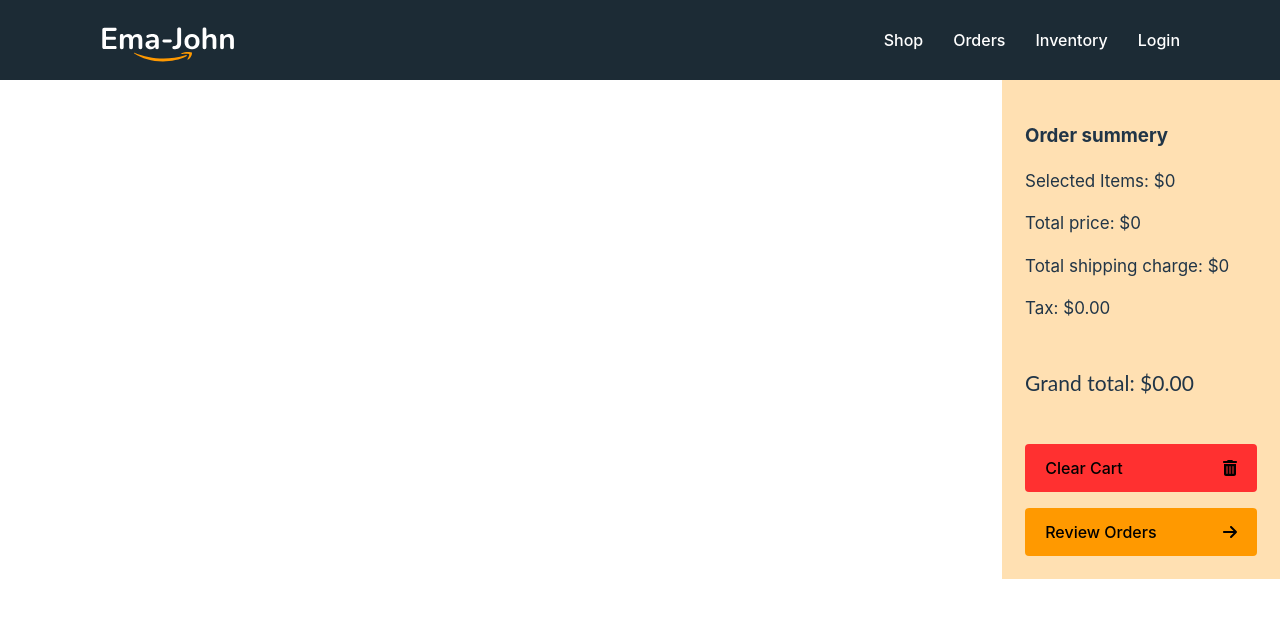
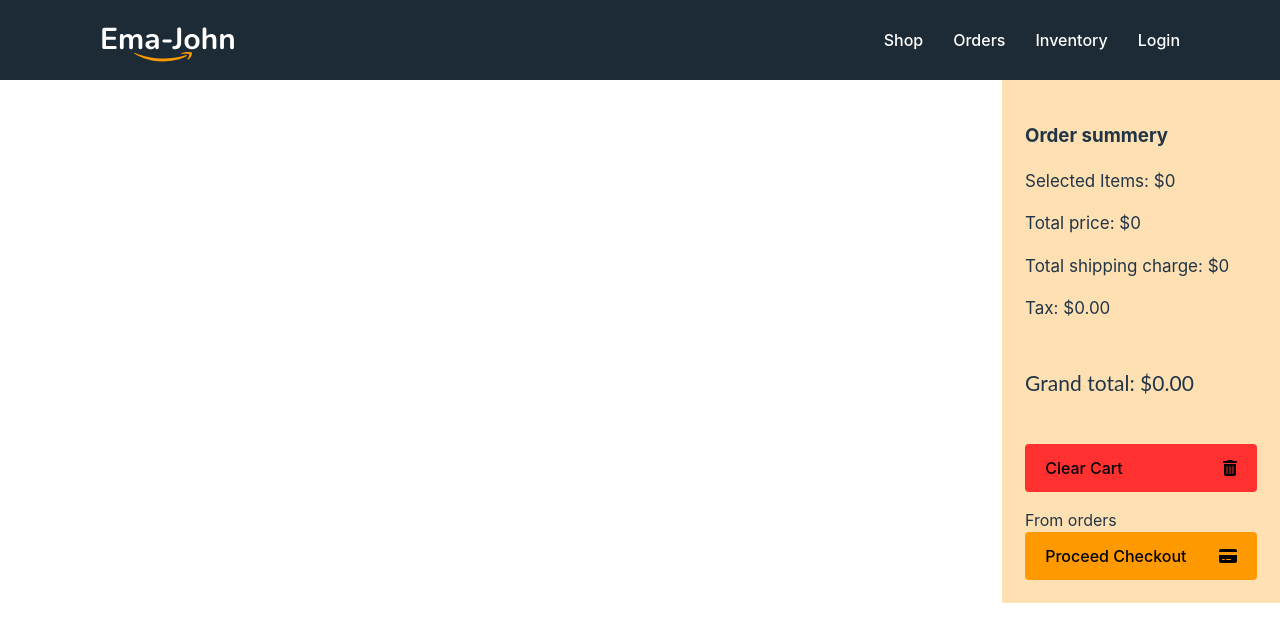
Before and after one commit to fxinfo24/amazon-firebase-auth, a React (Vite) app: page /orders in a window 1280 px wide. Shown: the top 642 px of the page. Built offline with nearby package versions, Linux system fonts and the light colour scheme.

Commit message:
Proceed checkout button working

```diff
--- a/src/Components/Cart/Cart.jsx
+++ b/src/Components/Cart/Cart.jsx
@@ -7,7 +7,10 @@ const Cart = (props) => {
   const basket = props.basket; //Option 1
   //    const {basket} = props;  //Option 2
   //    console.log(basket);
-  const clearCartHandler = props.clearCartHandler
+  const clearCartHandler = props.clearCartHandler;
+
+// Something special called 'children' used in Ln 45
+  const children = props.children;
 
   let total = 0;
   let shippingTotal = 0;
@@ -38,7 +41,8 @@ const Cart = (props) => {
       <p>Tax: ${tax.toFixed(2)}</p>
       <h6>Grand total: ${grandTotal.toFixed(2)}</h6>
       <button onClick={clearCartHandler} className="clearCartBtn">Clear Cart <span><FontAwesomeIcon icon={faTrashAlt} /></span></button>
-      <button className="reviewCartBtn">Review Orders <span><FontAwesomeIcon icon={faArrowRight} /></span></button>
+
+      {children}
     </div>
   );
 };
--- /dev/null
+++ b/src/Components/Checkout/Checkout.jsx
@@ -0,0 +1,11 @@
+import React from 'react';
+
+const Checkout = () => {
+    return (
+        <div>
+            <h2>This is checkout page</h2>
+        </div>
+    );
+};
+
+export default Checkout;
--- a/src/Components/Orders/Orders.jsx
+++ b/src/Components/Orders/Orders.jsx
@@ -1,10 +1,12 @@
 import React from "react";
 import Cart from "../Cart/Cart";
-import { useLoaderData } from "react-router-dom";
+import { useLoaderData, Link } from "react-router-dom";
 import ReviewItem from "../ReviewItem/ReviewItem";
 import "./Orders.css";
 import { useState } from "react";
 import { deleteShoppingCart, removeFromDb } from "../../utilities/fakedb";
+import { FontAwesomeIcon } from "@fortawesome/react-fontawesome";
+import { faCreditCard } from "@fortawesome/free-solid-svg-icons";
 
 const Orders = () => {
   const orders = useLoaderData();
@@ -59,7 +61,12 @@ const Orders = () => {
       <div className="cart-container">
         {/* <Cart basket={orders}></Cart> */}
         {/* After changes Ln 14 and new map() Ln 30 */}
-        <Cart basket={cartItems} clearCartHandler={clearCartHandler}></Cart>
+        <Cart basket={cartItems} clearCartHandler={clearCartHandler}>
+            <div>From orders</div>
+            <Link to = '/checkout'>
+            <button className="reviewCartBtn">Proceed Checkout<span><FontAwesomeIcon icon={faCreditCard} /></span></button>
+            </Link>
+        </Cart>
       </div>
     </div>
   );
--- a/src/Components/Shop/Shop.jsx
+++ b/src/Components/Shop/Shop.jsx
@@ -7,6 +7,9 @@ import {
 import Cart from "../Cart/Cart";
 import Product from "../Product/Product";
 import "./Shop.css";
+import { Link } from "react-router-dom";
+import { FontAwesomeIcon } from "@fortawesome/react-fontawesome";
+import { faTrashAlt, faArrowRight } from "@fortawesome/free-solid-svg-icons";
 
 const Shop = () => {
   const [items, setItems] = useState([]);
@@ -75,7 +78,12 @@ const Shop = () => {
         ))}
       </div>
       <div className="cart-container">
-        <Cart basket={basket} clearCartHandler={clearCartHandler}></Cart>
+        <Cart basket={basket} clearCartHandler={clearCartHandler}>
+            <div>From shop</div>
+            <Link to = '/orders'>
+            <button className="reviewCartBtn">Review Orders <span><FontAwesomeIcon icon={faArrowRight} /></span></button>
+            </Link>
+        </Cart>
       </div>
     </div>
   );
--- a/src/main.jsx
+++ b/src/main.jsx
@@ -13,6 +13,7 @@ import Orders from './Components/Orders/Orders';
 import Inventory from './Components/Inventory/Inventory';
 import Login from './Components/Login/Login';
 import cartProductsLoader from './Loaders/cartProductsLoader';
+import Checkout from './Components/Checkout/Checkout';
 
 const AppRouter = createBrowserRouter(
   [
@@ -32,6 +33,10 @@ const AppRouter = createBrowserRouter(
           loader: cartProductsLoader
         },
         {
+          path: '/checkout',
+          element: <Checkout></Checkout>
+        },
+        {
           path: '/inventory',
           element: <Inventory></Inventory>
         },
```
